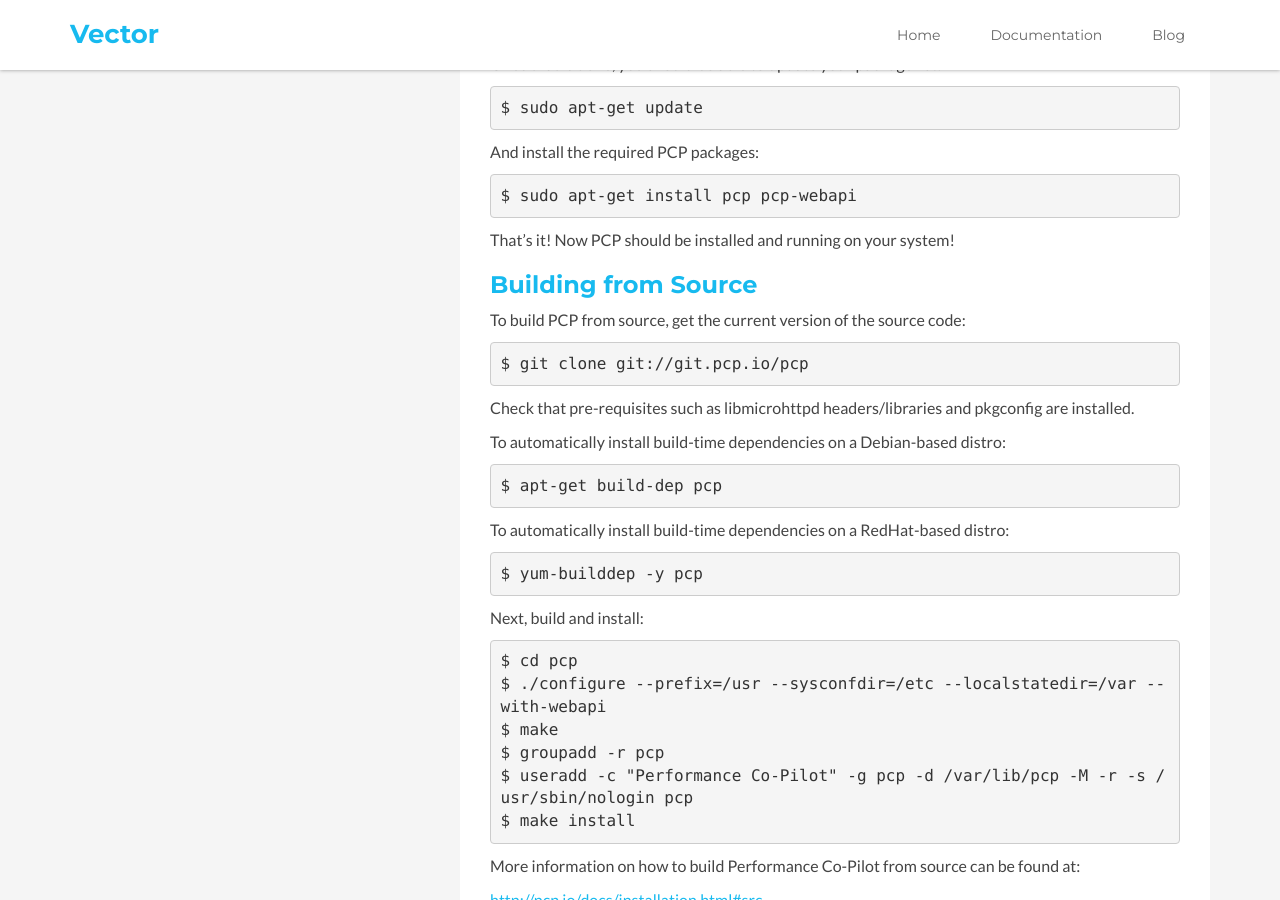
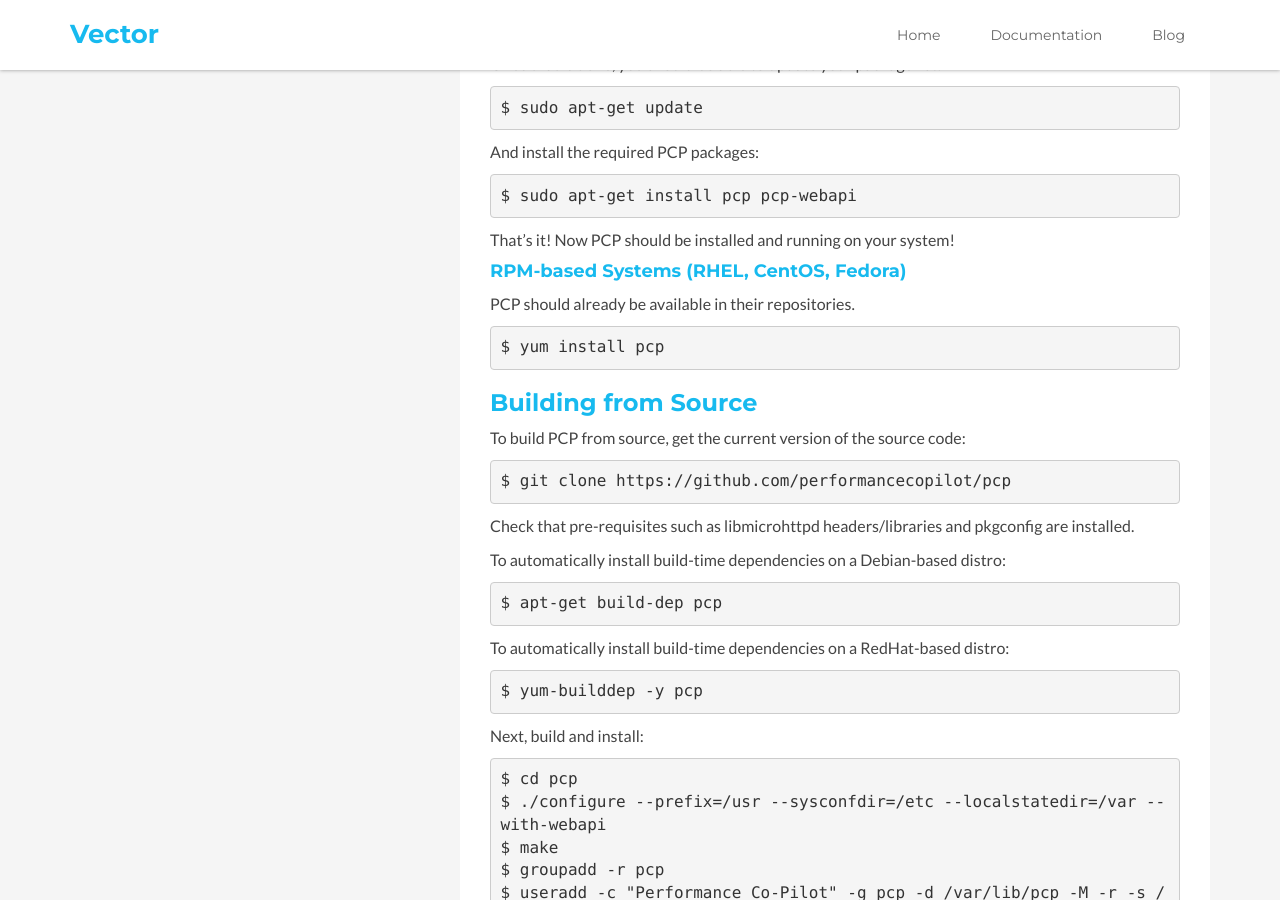
Before and after one commit to spiermar/getvector.io, a Jekyll site: the page built from _docs/installing-performance-co-pilot.md, in a window 1280 px wide and 900 px high, scrolled down 669 px. Built offline with Jekyll 4.4.1, drawn with Linux system fonts in a browser that asks for light colours.

Commit message:
fix: updating pcp repo information

````diff
--- a/_docs/installing-performance-co-pilot.md
+++ b/_docs/installing-performance-co-pilot.md
@@ -43,12 +43,20 @@ $ sudo apt-get install pcp pcp-webapi
 
 That's it! Now PCP should be installed and running on your system!
 
+#### RPM-based Systems (RHEL, CentOS, Fedora)
+
+PCP should already be available in their repositories.
+
+```
+$ yum install pcp
+```
+
 ### Building from Source
 
 To build PCP from source, get the current version of the source code:
 
 ```
-$ git clone git://git.pcp.io/pcp
+$ git clone https://github.com/performancecopilot/pcp
 ```
 
 Check that pre-requisites such as libmicrohttpd headers/libraries and
````
